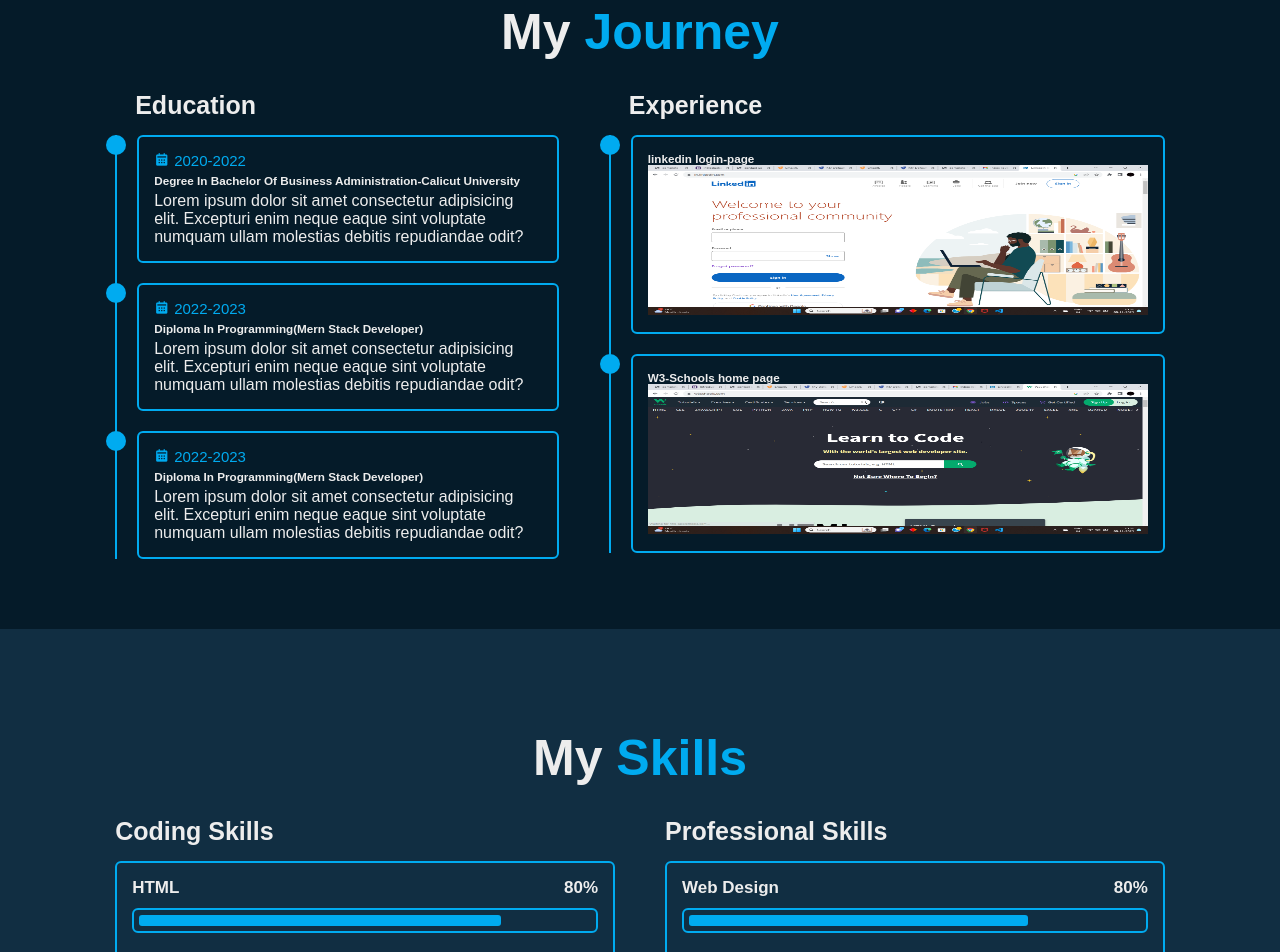
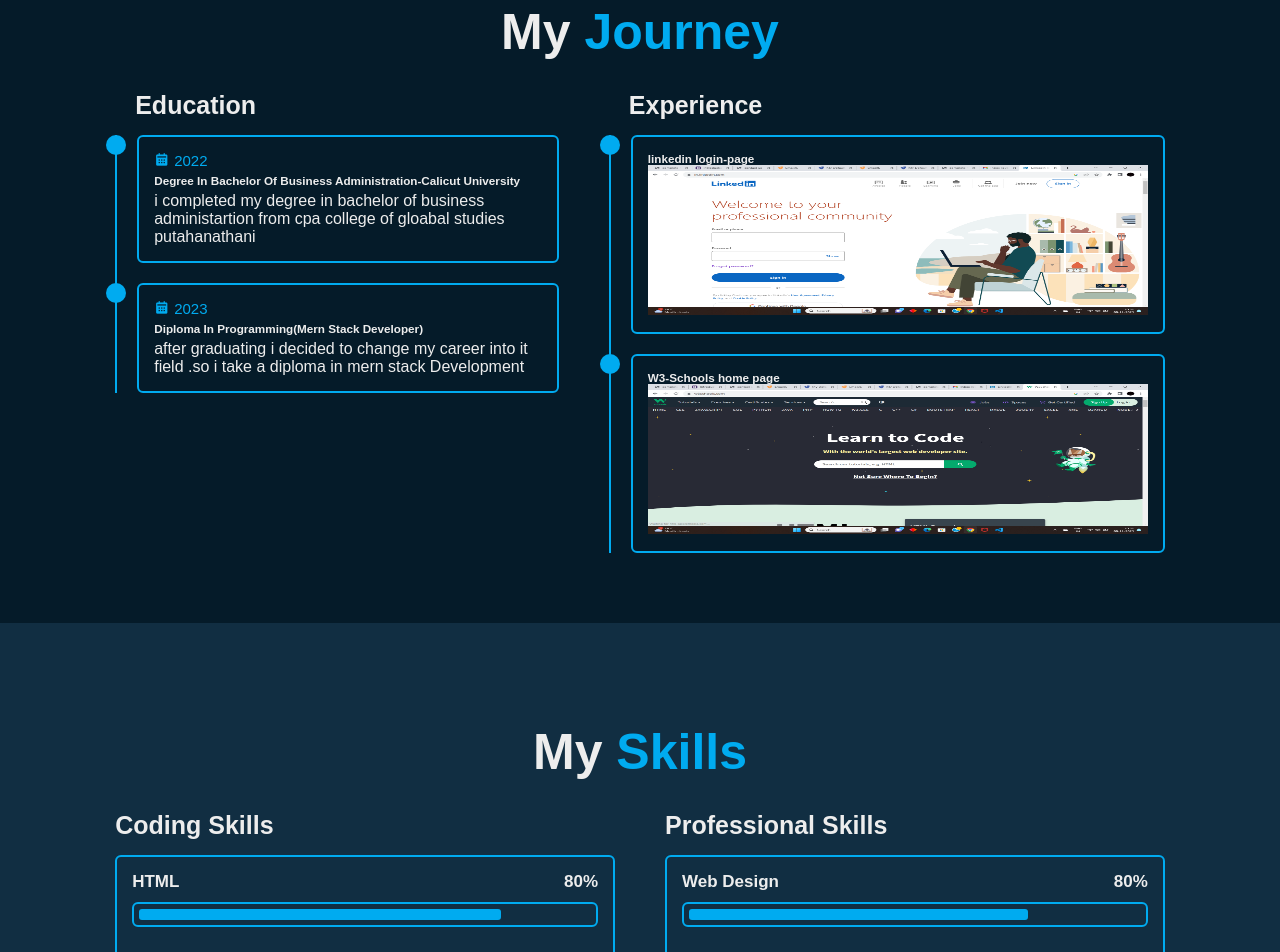
Before and after one commit to salimzayd/salimzayd.github.io, a plain HTML site: page bootstrap.html in a window 1280 px wide. Shown: the part 1702-2654 px from the top of the page. Drawn offline with nearby package versions, Linux system fonts and the light colour scheme.

Commit message:
education

```diff
--- a/bootstrap.html
+++ b/bootstrap.html
@@ -96,29 +96,23 @@
                 <div class="education-box">
                     <div class="education-content">
                         <div class="content">
-                            <div class="year"><i class="bx bxs-calendar"></i>2020-2022</div>
+                            <div class="year"><i class="bx bxs-calendar"></i>2022</div>
                             <h3>Degree In Bachelor Of Business Administration-Calicut University</h3>
-                            <p>Lorem ipsum dolor sit amet consectetur adipisicing elit. Excepturi enim neque eaque sint voluptate numquam ullam molestias debitis repudiandae odit?</p>
+                            <p>i completed my degree in bachelor of business administartion from cpa college of gloabal studies putahanathani
+
+                            </p>
                         </div>
                     </div>
 
 
                     <div class="education-content">
                         <div class="content">
-                            <div class="year"><i class="bx bxs-calendar"></i>2022-2023</div>
+                            <div class="year"><i class="bx bxs-calendar"></i>2023</div>
                             <h3> Diploma In Programming(Mern Stack Developer)</h3>
-                            <p>Lorem ipsum dolor sit amet consectetur adipisicing elit. Excepturi enim neque eaque sint voluptate numquam ullam molestias debitis repudiandae odit?</p>
+                            <p>after graduating i decided to change my career into it field .so i take a diploma in mern stack Development</p>
                         </div>
                     </div>
 
-
-                    <div class="education-content">
-                        <div class="content">
-                            <div class="year"><i class="bx bxs-calendar"></i>2022-2023</div>
-                            <h3> Diploma In Programming(Mern Stack Developer)</h3>
-                            <p>Lorem ipsum dolor sit amet consectetur adipisicing elit. Excepturi enim neque eaque sint voluptate numquam ullam molestias debitis repudiandae odit?</p>
-                        </div>
-                    </div>
                 </div>
             </div>
 
```
